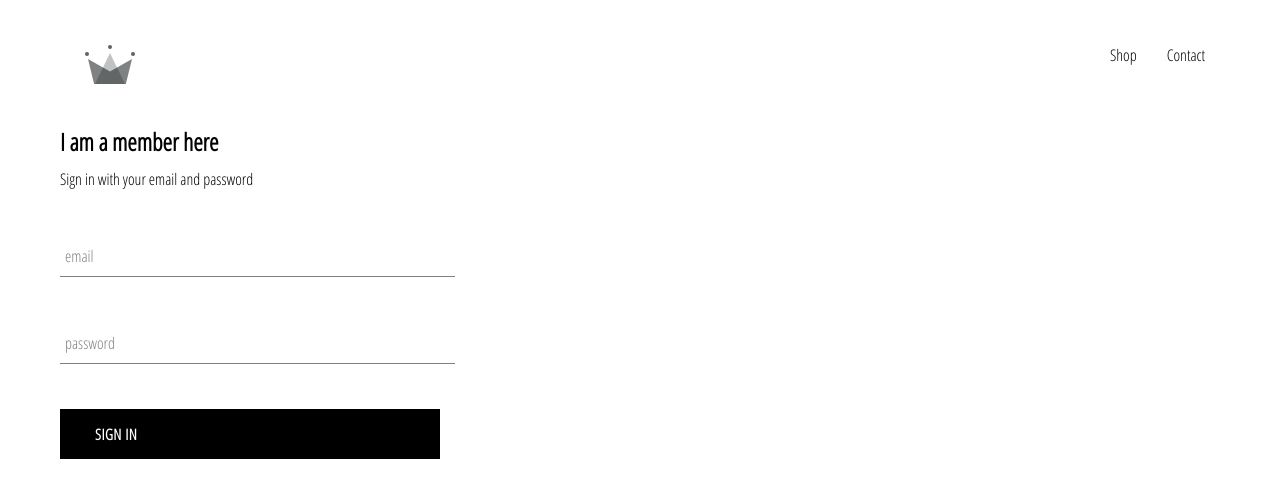
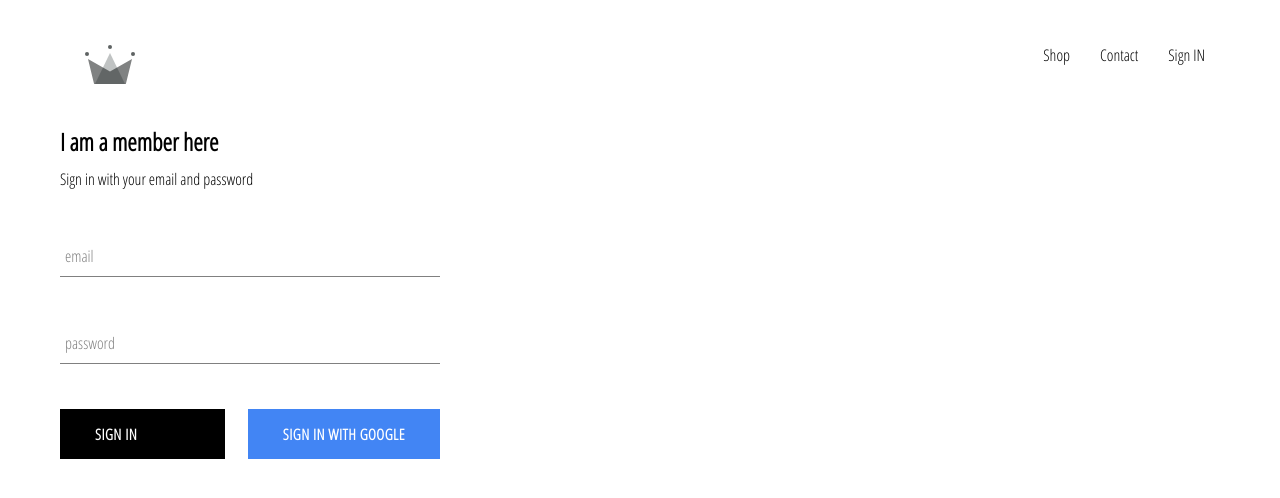
Before and after one commit to umairahmed88/com1, a React (Create React App) app: page /signin in a window 1280 px wide. Shown: the top 498 px of the page. Built offline with nearby package versions, Linux system fonts and the light colour scheme; no server answers.

Commit message:
integrated firebase into application created sign in page with sign in component and google sign in

```diff
--- a/package.json
+++ b/package.json
@@ -6,6 +6,7 @@
     "@testing-library/jest-dom": "^4.2.4",
     "@testing-library/react": "^9.3.2",
     "@testing-library/user-event": "^7.1.2",
+    "firebase": "^7.17.2",
     "react": "^16.13.1",
     "react-dom": "^16.13.1",
     "react-router-dom": "^5.2.0",
--- a/src/App.css
+++ b/src/App.css
@@ -7,3 +7,7 @@
     text-decoration: none;
     color: black;
 }
+
+* {
+    box-sizing: border-box;
+}
--- a/src/App.js
+++ b/src/App.js
@@ -5,12 +5,35 @@
 import ShopPage from './pages/shop/shop.component';
 import Header from '../src/components/header/header.component';
 import SignInSignUpPage from './pages/sign-in-sign-up/sign-in-sign-up.component';
+import { auth } from './firebase/firebase.utils';
 
+class App extends React.Component{
+  constructor() {
+    super();
 
-function App() {
+    this.state = {
+      currentUser: null
+    };
+  }
+
+  unsubscribeFromAuth = null;
+
+  componentDidMount() {
+    this.unsubscribeFromAuth = auth.onAuthStateChanged(user => {
+      this.setState({ currentUser: user })
+
+      console.log(user);
+    });
+  }
+
+  componentWiilUnmount() {
+    this.unsubscribeFromAuth();
+  }
+
+  render() {
     return (
       <div>
-      <Header />
+        <Header currentUser={this.state.currentUser} />
         <Switch>
         <Route exact path='/' component={HomePage} />
         <Route path='/shop' component={ShopPage} />
@@ -20,5 +43,6 @@
       </div>
     );
   }
+}
 
 export default App;
--- a/src/components/custom-button/custom-button.component.jsx
+++ b/src/components/custom-button/custom-button.component.jsx
@@ -2,10 +2,8 @@
 
 import { CustomButtonContainer } from './custom-button.styles';
 
-const CustomButton = ({ children, ...otherProps }) => (
-    <CustomButtonContainer { ...otherProps }>
-        {children}
-    </CustomButtonContainer>
+const CustomButton = ({ children, ...props }) => (
+    <CustomButtonContainer { ...props }>{children}</CustomButtonContainer>
 );
 
 export default CustomButton;
--- a/src/components/custom-button/custom-button.styles.jsx
+++ b/src/components/custom-button/custom-button.styles.jsx
@@ -1,4 +1,45 @@
-import styled from 'styled-components';
+import styled, { css } from 'styled-components';
+
+const buttonStyles = css`
+  background-color: black;
+  color: white;
+  border: none;
+
+  &:hover {
+    background-color: white;
+    color: black;
+    border: 1px solid black;
+  }
+`;
+
+const InvertedButtonStyles = css`
+    background-color: white;
+    color: black;
+    border: 1px solid black;
+
+    &:hover {
+      background-color: black;
+      color: white;
+      border: none;
+    }
+`;
+
+const googleSignInStyles = css`
+    background-color: #4285f4;
+    color: white;
+
+    &:hover {
+      background-color: #357ae8;
+      border: none
+    }
+`;
+
+const getButtonStyles = props => {
+  if (props.isGoogleSignIn) {
+    return googleSignInStyles;
+  }
+  return props.inverted ? InvertedButtonStyles : buttonStyles;
+};
 
 export const CustomButtonContainer = styled.div`
     min-width: 165px;
@@ -16,9 +57,5 @@
     border: none;
     cursor: pointer;
 
-    &:hover {
-      background-color: white;
-      color: black;
-      border: 1px solid black;
-    }
+    ${getButtonStyles}
 `;
--- a/src/components/header/header.component.jsx
+++ b/src/components/header/header.component.jsx
@@ -1,5 +1,6 @@
 import React from 'react';
 
+import { auth } from '../../firebase/firebase.utils';
 
 import { ReactComponent as Logo} from '../../assets/crown.svg';
 
@@ -10,7 +11,7 @@
     OptionsLink
 } from './header.styles';
 
-const Header = () => (
+const Header = ({ currentUser }) => (
     <HeaderContainer>
         <LogoContainer to='/'>
             <Logo />
@@ -18,6 +19,12 @@
         <OptionsContainer>
             <OptionsLink to='/shop'>Shop</OptionsLink>
             <OptionsLink to='/contact'>Contact</OptionsLink>
+            {
+                currentUser ?
+                <OptionsLink as='div' onClick={() => auth.signOut()}>Sign Out</OptionsLink>
+                :
+                <OptionsLink to='/signin'>Sign IN</OptionsLink>
+            }
         </OptionsContainer>
     </HeaderContainer>
 );
--- a/src/components/header/header.styles.jsx
+++ b/src/components/header/header.styles.jsx
@@ -21,6 +21,7 @@
     display: flex;
     align-items: center;
     justify-content: flex-end;
+    cursor: pointer;
 `;
 
 export const OptionsLink = styled(Link)`
--- a/src/components/sign-in/sign-in.component.jsx
+++ b/src/components/sign-in/sign-in.component.jsx
@@ -2,10 +2,13 @@
 
 import {
     SignInContainer,
-    SignInTitle
+    SignInTitle,
+    ButtonsContainer
 } from './sign-in.styles';
 
 import CustomButton from '../custom-button/custom-button.component';
+
+import { signInWithGoogle } from '../../firebase/firebase.utils';
 
 import FormInput from '../form-input/form-input.component';
 
@@ -55,7 +58,10 @@
                     label='password'
                     required
                 />
+                <ButtonsContainer>
                 <CustomButton type='submit' value='Submit Form' > Sign In</CustomButton>
+                <CustomButton onClick={signInWithGoogle} isGoogleSignIn >Sign In With Google</CustomButton>
+                </ButtonsContainer>
             </form>
         </SignInContainer>
         );
--- a/src/components/sign-in/sign-in.styles.jsx
+++ b/src/components/sign-in/sign-in.styles.jsx
@@ -9,3 +9,8 @@
 export const SignInTitle = styled.h2`
     margin: 10px 0;
 `;
+
+export const ButtonsContainer = styled.div`
+    display: flex;
+    justify-content: space-between;
+`;
--- /dev/null
+++ b/src/firebase/firebase.utils.js
@@ -0,0 +1,26 @@
+import firebase from 'firebase/app';
+import 'firebase/firestore';
+import 'firebase/auth';
+
+const config = {
+    apiKey: "AIzaSyCgCyGokGd5YsKcO_5YFfOd2DO8qTu9Odc",
+    authDomain: "com1-db.firebaseapp.com",
+    databaseURL: "https://com1-db.firebaseio.com",
+    projectId: "com1-db",
+    storageBucket: "com1-db.appspot.com",
+    messagingSenderId: "134057530272",
+    appId: "1:134057530272:web:ea5682c6f9b74922a14ac5",
+    measurementId: "G-FCZD9MQGK4"
+};
+
+firebase.initializeApp(config);
+
+export const auth = firebase.auth();
+export const firestore = firebase.firestore();
+
+const provider = new firebase.auth.GoogleAuthProvider();
+provider.setCustomParameters({ prompt: 'select_account' });
+
+export const signInWithGoogle = () => auth.signInWithPopup(provider);
+
+export default firebase;
```
Also changed, not shown: 1 other file (tests, documents, lock files or other folders). Lines whose indentation alone changed are shown as unchanged.
